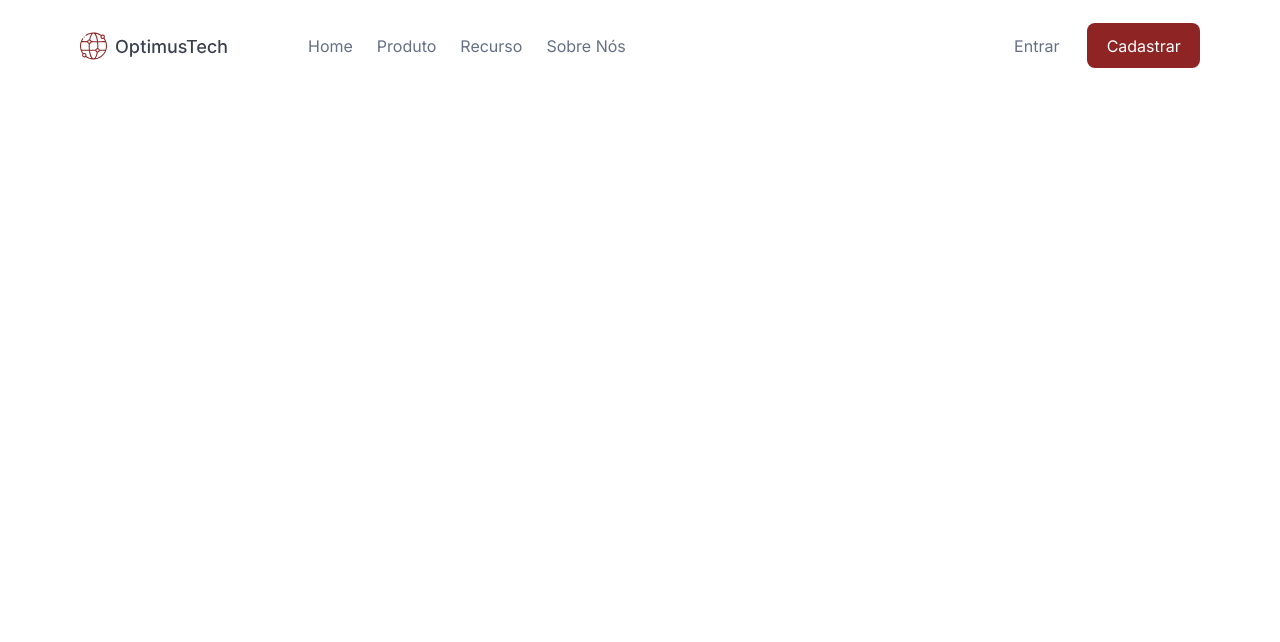
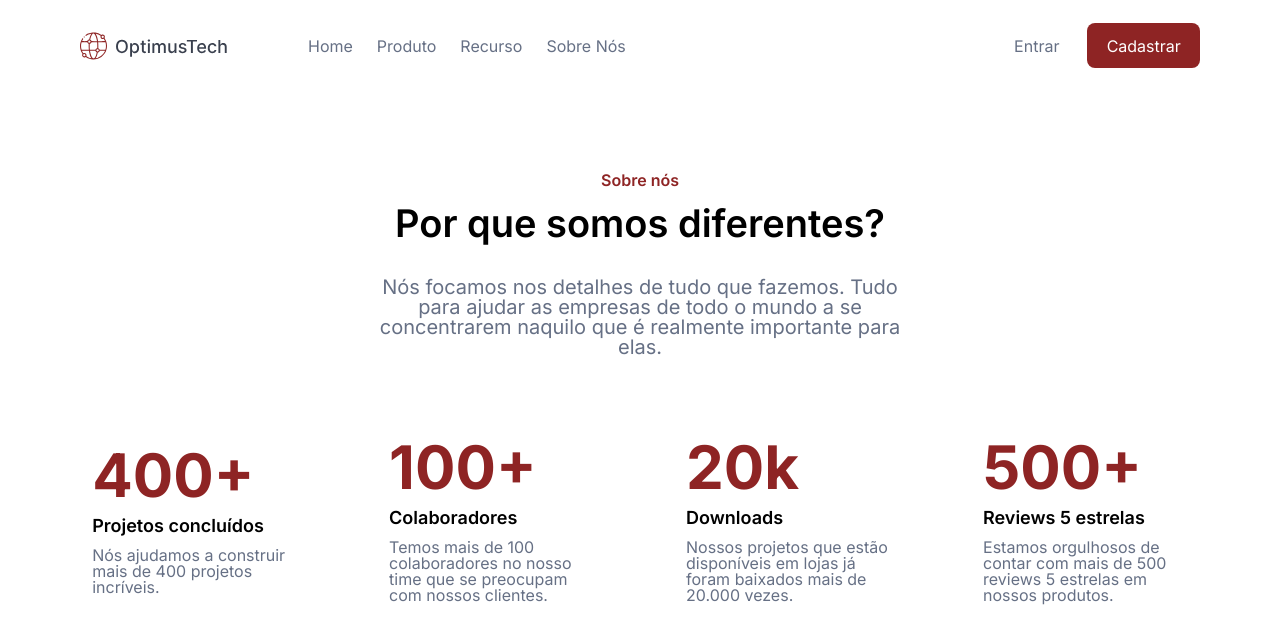
Before and after one commit to kayovinicius/projeto-optimustech, a plain HTML site: page index.html in a window 1280 px wide. Drawn offline with Linux system fonts and the light colour scheme.

Commit message:
sobre nós e métricas optimustech
dia 2 e 3 do desafio #7DaysOfCode

```diff
--- a/index.html
+++ b/index.html
@@ -32,8 +32,40 @@
             <a href="#" class="cabecalho-cadastrar-link">Entrar</a>
             <a href="#" class="cabecalho-cadastrar-link botao-cadastrar">Cadastrar</a>
         </div>
+    </header>
 
-    </header>
+    <section class="sobre">
+        <p class="sobre-nos">Sobre nós</p>
+        <h1 class="sobre-titulo">Por que somos diferentes?</h1>
+        <p class="sobre-texto">Nós focamos nos detalhes de tudo que fazemos. Tudo para ajudar as empresas de todo o mundo a se concentrarem naquilo que é realmente importante para elas.</p>
+    </section>
+
+    <section class="metrica">
+        <div class="metrica-item">
+            <h2 class="metrica-item-titulo">400+</h2>
+            <h3 class="metrica-item-subtitulo">Projetos concluídos</h3>
+            <p class="metrica-item-texto">Nós ajudamos a construir mais de 400 projetos incríveis.</p>
+        </div>
+
+        <div class="metrica-item">
+            <h2 class="metrica-item-titulo">100+</h2>
+            <h3 class="metrica-item-subtitulo">Colaboradores</h3>
+            <p class="metrica-item-texto">Temos mais de 100 colaboradores no nosso time que se preocupam com nossos clientes.</p>
+        </div>
+
+        <div class="metrica-item">
+            <h2 class="metrica-item-titulo">20k</h2>
+            <h3 class="metrica-item-subtitulo">Downloads</h3>
+            <p class="metrica-item-texto">Nossos projetos que estão disponíveis em lojas já foram baixados mais de 20.000 vezes.</p>
+        </div>
+
+        <div class="metrica-item">
+            <h2 class="metrica-item-titulo">500+</h2>
+            <h3 class="metrica-item-subtitulo">Reviews 5 estrelas</h3>
+            <p class="metrica-item-texto">Estamos orgulhosos de contar com mais de 500 reviews 5 estrelas em nossos produtos.</p>
+        </div>
+
+    </section>
 
 </body>
 </html>
--- a/style.css
+++ b/style.css
@@ -1,5 +1,7 @@
 @import url(styles.css/cabecalho.css);
 @import url('https://fonts.googleapis.com/css2?family=Inter:ital,opsz,wght@0,14..32,100..900;1,14..32,100..900&display=swap');
+@import url(styles.css/sobre.css);
+@import url(styles.css/metrica.css);
 
 :root {
     /* FONTES */
--- /dev/null
+++ b/styles.css/metrica.css
@@ -0,0 +1,33 @@
+.metrica {
+    display: flex;
+    align-items: center;
+    justify-content: space-evenly;
+
+    font-family: var(--fonte1);
+}
+
+.metrica-item {
+    width: 16%;
+}
+
+.metrica-item-titulo {
+    font-size: 60px;
+    font-weight: 700;
+
+    margin-bottom: 12px;
+
+    color: var(--cor-vinho);
+}
+
+.metrica-item-subtitulo {
+    font-size: 18px;
+    font-weight: 600;
+
+    margin-bottom: 12px;
+}
+
+.metrica-item-texto {
+    font-size: 16px;
+
+    color: var(--cor-cinza);
+}
--- /dev/null
+++ b/styles.css/sobre.css
@@ -0,0 +1,35 @@
+.sobre {
+    display: flex;
+    flex-direction: column;
+    align-items: center;
+
+    gap: 1em;
+
+    text-align: center;
+    font-family: var(--fonte1);
+
+    padding: 5em;
+
+}
+
+.sobre-nos {
+    color: var(--cor-vinho);
+    font-weight: 600;
+}
+
+.sobre-titulo {
+    font-size: 38px;
+    font-weight: 600;
+
+    margin-bottom: 0.5em;
+}
+
+.sobre-texto {
+    width:50%;
+
+    font-size: 20px;
+
+    color: var(--cor-cinza);
+
+
+}
```
